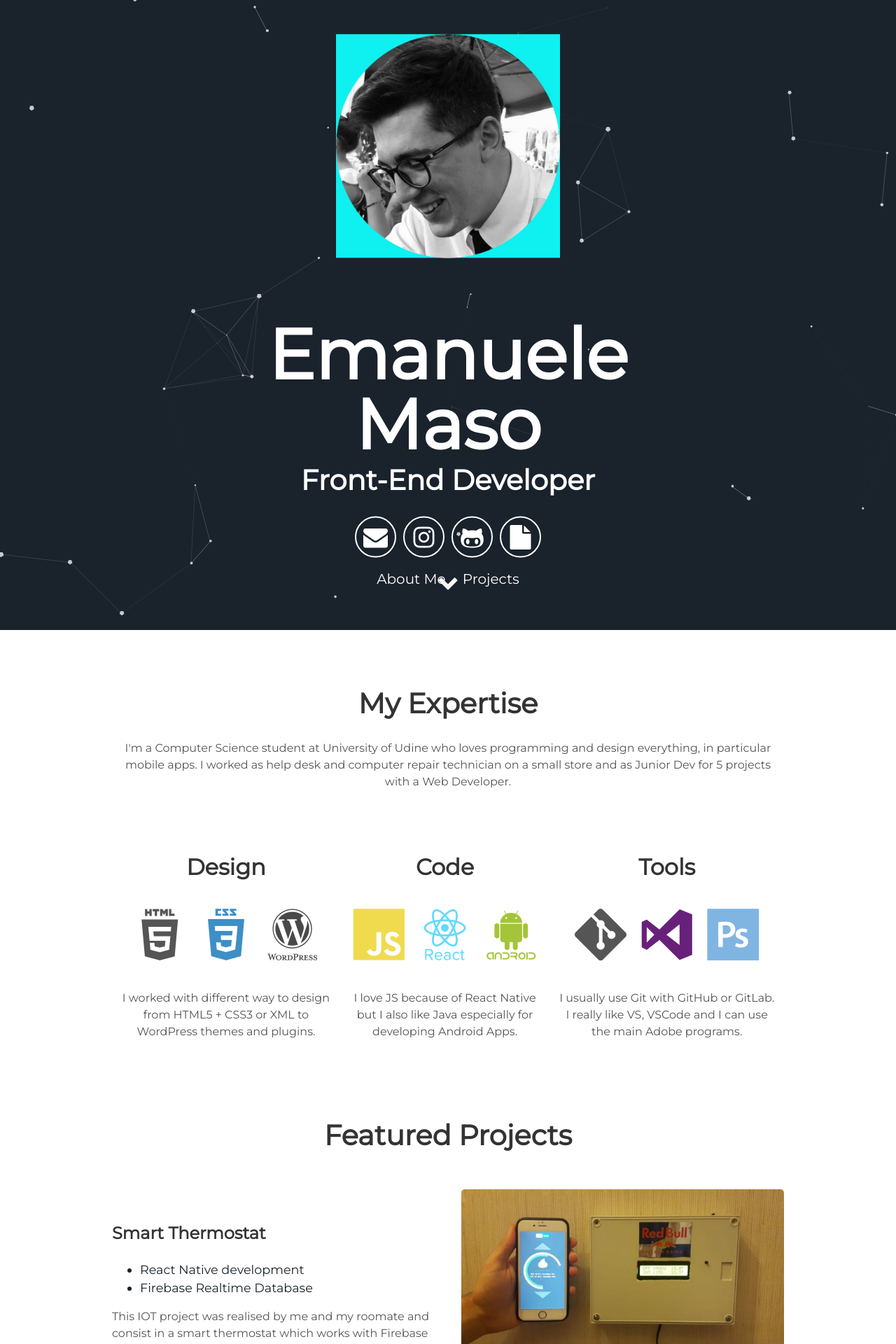
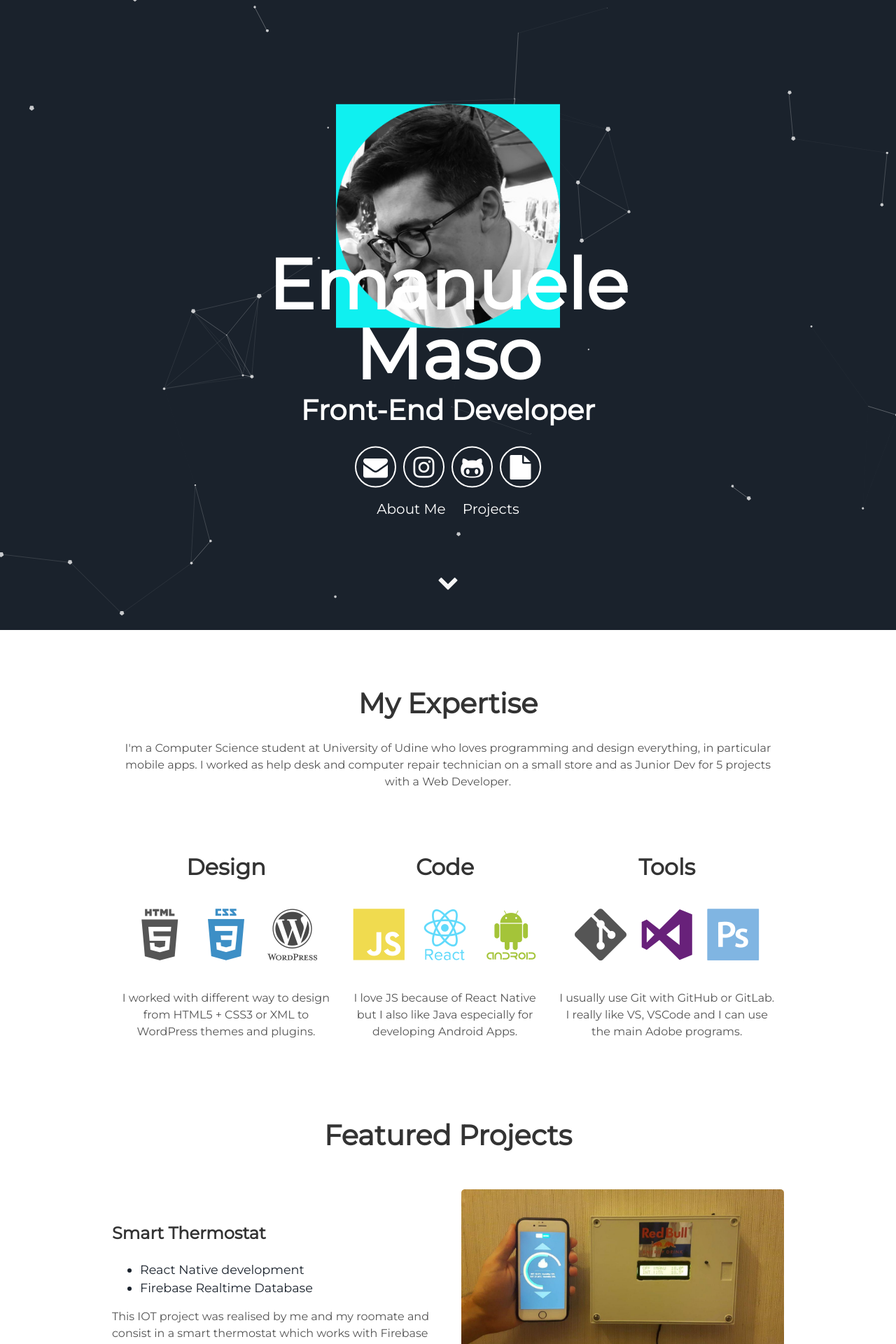
Before and after one commit to ClarkStoro/clarkstoro.github.io, a Jekyll site: the page built from index.html, in a window 1280 px wide. Shown: the top 1920 px of the page at 70% size. Built offline with Jekyll 4.4.1, drawn with Linux system fonts in a browser that asks for light colours.

Commit message:
Update header.html

```diff
--- a/_includes/header.html
+++ b/_includes/header.html
@@ -6,7 +6,7 @@
       </div>
 
       <h1>
-        <span class="site-title">{{site.username}}</span>
+        <span class="site-title" style="margin-top: -200px;">{{site.username}}</span>
         <span class="site-description">{{site.user_title}}</span>
       </h1>
       <div class="header-icons">
```
